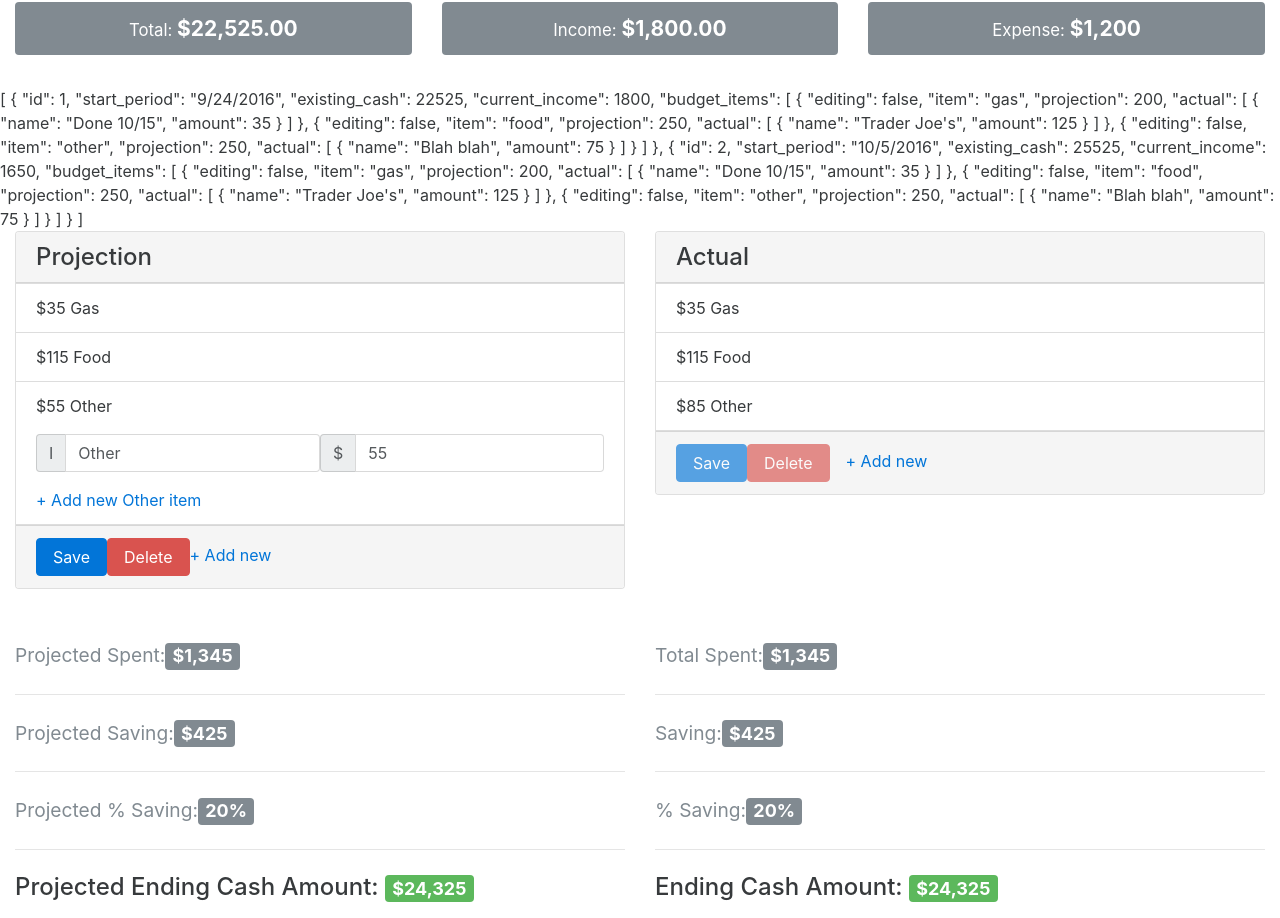
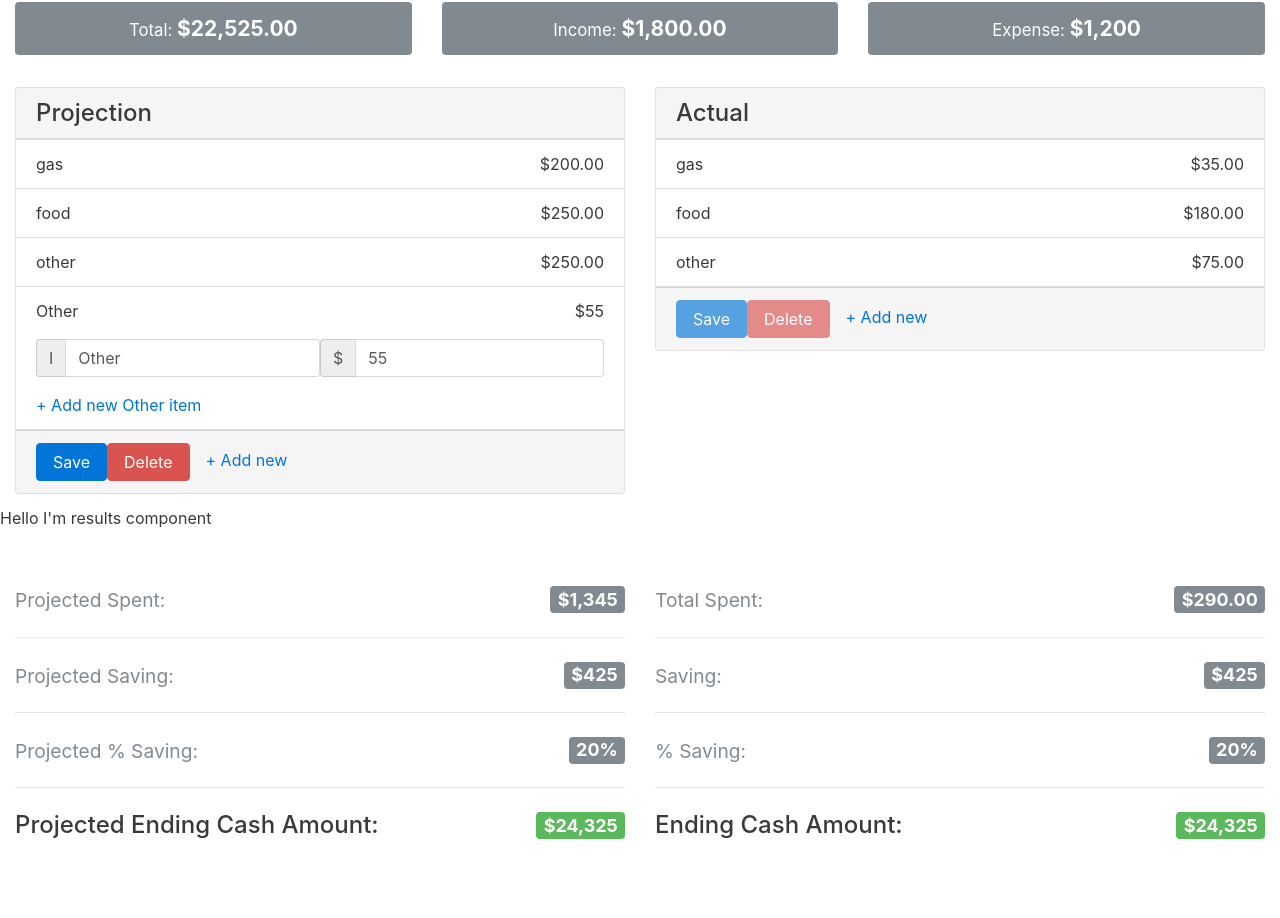
Before and after one commit to chris-gaona/budget, an Angular app: page / in a window 1280 px wide. Shown: the part 393-1311 px from the top of the page. After the commit the page ends 1248 px from the top, so only its background shows below. Built offline with nearby package versions, Linux system fonts and the light colour scheme.

Commit message:
Gets @Input & @Output decorators working on ui to change budget; starts adding unit tests to service file

```diff
--- a/src/app/app.component.html
+++ b/src/app/app.component.html
@@ -2,11 +2,10 @@
 
 <app-navbar></app-navbar>
 
-<app-header [budgets]="budgets" [selectedBudget]="selectedBudget"></app-header>
+<app-header [budgets]="budgets" [selectedBudget]="selectedBudget" (chosenBudget)="chosenBudget($event)"></app-header>
 
 <app-overview [selectedBudget]="selectedBudget"></app-overview>
 
-{{budgets | json}}
 <div class="container-fluid">
   <div class="row">
     <div class="col-md-6">
@@ -15,17 +14,19 @@
           Projection
         </h4>
         <ul class="list-group list-group-flush">
-          <li class="list-group-item">
-            <span class="pull-xs-right">$35</span>
-            Gas
+          <li class="list-group-item" *ngFor="let budget of selectedBudget.budget_items">
+            <span class="float-xs-right">{{budget.projection | currency:'USD':true}}</span>
+            {{budget.item}}
+            <!--<span class="float-xs-right">$35</span>-->
+            <!--Gas-->
           </li>
-          <li class="list-group-item">
-            <span class="pull-xs-right">$115</span>
-            Food
-          </li>
+          <!--<li class="list-group-item">-->
+            <!--<span class="float-xs-right">$115</span>-->
+            <!--Food-->
+          <!--</li>-->
           <li class="list-group-item">
             <p>
-              <span class="pull-xs-right">$55</span>
+              <span class="float-xs-right">$55</span>
               Other
             </p>
             <div class="col-md-6 px-0">
@@ -46,7 +47,7 @@
         </ul>
         <div class="card-footer">
           <a href="#" class="btn btn-primary">Save</a>
-          <a href="#" class="btn btn-danger m-r-1">Delete</a>
+          <a href="#" class="btn btn-danger mr-1">Delete</a>
           <a href="#">+ Add new</a>
         </div>
       </div>
@@ -61,18 +62,20 @@
             <!--<span class="pull-xs-right" >{{getItemTotal(budget)}}</span>-->
             <!--{{budget.item}}-->
           <!--</li>-->
-          <li class="list-group-item">
-            <span class="pull-xs-right">$35</span>
-            Gas
+          <li class="list-group-item" *ngFor="let budget of selectedBudget.budget_items">
+            <span class="float-xs-right">{{getActualTotal(budget) | currency:'USD':true}}</span>
+            {{budget.item}}
+            <!--<span class="float-xs-right">$35</span>-->
+            <!--Gas-->
           </li>
-          <li class="list-group-item">
-            <span class="pull-xs-right">$115</span>
-            Food
-          </li>
-          <li class="list-group-item">
-            <span class="pull-xs-right">$85</span>
-            Other
-          </li>
+          <!--<li class="list-group-item">-->
+            <!--<span class="float-xs-right">$115</span>-->
+            <!--Food-->
+          <!--</li>-->
+          <!--<li class="list-group-item">-->
+            <!--<span class="float-xs-right">$85</span>-->
+            <!--Other-->
+          <!--</li>-->
         </ul>
         <div class="card-footer">
           <a href="#" class="btn btn-primary disabled">Save</a>
@@ -83,5 +86,23 @@
     </div>
     <div class="clearfix"></div>
     <app-results></app-results>
+    <div class="col-md-6 mt-2">
+      <h4 class="my-1"><small class="text-muted">Projected Spent:</small> <span class="tag tag-default float-xs-right">$1,345</span></h4>
+      <hr class="my-2">
+      <h4 class="my-1"><small class="text-muted">Projected Saving:</small> <span class="tag tag-default float-xs-right">$425</span></h4>
+      <hr class="my-2">
+      <h4 class="my-1"><small class="text-muted">Projected % Saving:</small> <span class="tag tag-default float-xs-right">20%</span></h4>
+      <hr class="my-2">
+      <h4 class="my-1">Projected Ending Cash Amount: <span class="tag tag-success float-xs-right">$24,325</span></h4>
+    </div>
+    <div class="col-md-6 mt-2">
+      <h4 class="my-1"><small class="text-muted">Total Spent:</small> <span class="tag tag-default float-xs-right">{{getTotalSpent() | currency:'USD':true}}</span></h4>
+      <hr class="my-2">
+      <h4 class="my-1"><small class="text-muted">Saving:</small> <span class="tag tag-default float-xs-right">$425</span></h4>
+      <hr class="my-2">
+      <h4 class="my-1"><small class="text-muted">% Saving:</small> <span class="tag tag-default float-xs-right">20%</span></h4>
+      <hr class="my-2">
+      <h4 class="my-1">Ending Cash Amount: <span class="tag tag-success float-xs-right">$24,325</span></h4>
+    </div>
   </div>
 </div>
--- a/src/app/app.component.ts
+++ b/src/app/app.component.ts
@@ -10,6 +10,10 @@ import { Budget } from './budget';
 })
 export class AppComponent implements OnInit {
   selectedBudget: Budget;
+  totalActual: number;
+  totalSpent: number;
+  totals: any;
+  mergeTotals: number;
 
   constructor(private budgetService: BudgetService) { }
 
@@ -20,4 +24,36 @@ export class AppComponent implements OnInit {
   ngOnInit() {
     this.selectedBudget = this.budgetService.getAllBudgets()[0];
   }
+
+  chosenBudget(budget) {
+    // Handle the event
+    this.selectedBudget = budget;
+  }
+
+  getActualTotal(budget) {
+    this.totalActual = 0;
+    for (let i = 0; i < budget.actual.length; i++) {
+      this.totalActual += budget.actual[i].amount;
+    }
+    return this.totalActual;
+  }
+
+  getTotalSpent() {
+    this.totalSpent = 0;
+    this.totals = [];
+    this.mergeTotals = 0;
+    for (let i = 0; i < this.selectedBudget.budget_items.length; i++) {
+      let item = this.selectedBudget.budget_items[i];
+      for (let j = 0; j < item.actual.length; j++) {
+        this.totalSpent += item.actual[j].amount;
+      }
+    }
+    this.totals.push(this.totalSpent);
+
+    for (let i = 0; i < this.totals.length; i++) {
+      this.mergeTotals += this.totals[i];
+    }
+
+    return this.mergeTotals;
+  }
 }
--- a/src/app/budget.service.ts
+++ b/src/app/budget.service.ts
@@ -4,7 +4,14 @@ import { Budget } from './budget';
 @Injectable()
 export class BudgetService {
   // placeholder for budgets
-  budgets: Budget[] = [{
+  budgets: Budget[] = [];
+
+  // Placeholder for last id so we can simulate
+  // automatic incrementing of id's
+  lastId: number = 2;
+
+  constructor() {
+    let mockBudget1 = new Budget({
       id: 1,
       start_period: '9/24/2016',
       existing_cash: 22525,
@@ -29,6 +36,10 @@ export class BudgetService {
             {
               name: 'Trader Joe\'s',
               amount: 125
+            },
+            {
+              name: 'Safeway',
+              amount: 55
             }
           ]
         },
@@ -44,8 +55,9 @@ export class BudgetService {
           ]
         }
       ]
-  },
-  {
+    });
+
+    let mockBudget2 = new Budget({
       id: 2,
       start_period: '10/5/2016',
       existing_cash: 25525,
@@ -54,40 +66,41 @@ export class BudgetService {
         {
           editing: false,
           item: 'gas',
-        projection: 200,
+          projection: 140,
           actual: [
             {
               name: 'Done 10/15',
-            amount: 35
+              amount: 55
             }
           ]
         },
         {
           editing: false,
           item: 'food',
-        projection: 250,
+          projection: 190,
           actual: [
             {
               name: 'Trader Joe\'s',
-            amount: 125
+              amount: 165
             }
           ]
         },
         {
           editing: false,
           item: 'other',
-        projection: 250,
+          projection: 50,
           actual: [
             {
               name: 'Blah blah',
-            amount: 75
+              amount: 92
             }
           ]
         }
       ]
-  }];
+    });
 
-  constructor() {
+    this.addBudget(mockBudget1);
+    this.addBudget(mockBudget2);
   }
 
   // get all budgets
@@ -96,13 +109,20 @@ export class BudgetService {
   }
 
   // get a single budget
-  getBudgetById() {
-
+  getBudgetById(id: number): Budget {
+    return this.budgets
+      .filter(budget => budget.id === id)
+      .pop();
   }
 
   // add new budget
-  addBudget() {
+  addBudget(budget: Budget): BudgetService {
+    if (!budget.id) {
+      budget.id = ++this.lastId;
+    }
 
+    this.budgets.push(budget);
+    return this;
   }
 
   // update existing budget
--- a/src/app/header/header.component.html
+++ b/src/app/header/header.component.html
@@ -4,7 +4,7 @@
       <button type="button" class="btn btn-outline-primary text-uppercase">Start new period</button>
     </div>
     <div class="float-xs-left mb-2 mx-1">
-      <select class="form-control" [(ngModel)]="selectedBudget">
+      <select class="form-control" [(ngModel)]="selectedBudget" (ngModelChange)="updateBudget($event)">
         <option *ngFor="let budget of budgets" [ngValue]="budget">{{budget.start_period}}</option>
       </select>
       <!--<select class="form-control">-->
--- a/src/app/header/header.component.ts
+++ b/src/app/header/header.component.ts
@@ -12,10 +12,16 @@ export class HeaderComponent implements OnInit {
 
   @Input() selectedBudget: Budget;
 
-  // @Output() chosenBudget = new EventEmitter<Budget>();
+  @Output() chosenBudget = new EventEmitter<any>();
 
-  constructor() { }
+  constructor() {
+  }
 
   ngOnInit() {
   }
+
+  updateBudget(budget) {
+    this.selectedBudget = budget;
+    this.chosenBudget.emit(budget);
+  }
 }
--- a/src/app/results/results.component.html
+++ b/src/app/results/results.component.html
@@ -1,18 +1 @@
-<div class="col-md-6 mt-2">
-  <h4 class="my-1"><small class="text-muted">Projected Spent:</small> <span class="tag tag-default pull-xs-right">$1,345</span></h4>
-  <hr class="my-2">
-  <h4 class="my-1"><small class="text-muted">Projected Saving:</small> <span class="tag tag-default pull-xs-right">$425</span></h4>
-  <hr class="my-2">
-  <h4 class="my-1"><small class="text-muted">Projected % Saving:</small> <span class="tag tag-default pull-xs-right">20%</span></h4>
-  <hr class="my-2">
-  <h4 class="my-1">Projected Ending Cash Amount: <span class="tag tag-success pull-xs-right">$24,325</span></h4>
-</div>
-<div class="col-md-6 mt-2">
-  <h4 class="my-1"><small class="text-muted">Total Spent:</small> <span class="tag tag-default pull-xs-right">$1,345</span></h4>
-  <hr class="my-2">
-  <h4 class="my-1"><small class="text-muted">Saving:</small> <span class="tag tag-default pull-xs-right">$425</span></h4>
-  <hr class="my-2">
-  <h4 class="my-1"><small class="text-muted">% Saving:</small> <span class="tag tag-default pull-xs-right">20%</span></h4>
-  <hr class="my-2">
-  <h4 class="my-1">Ending Cash Amount: <span class="tag tag-success pull-xs-right">$24,325</span></h4>
-</div>
+<p>Hello I'm results component</p>
--- a/src/app/results/results.component.ts
+++ b/src/app/results/results.component.ts
@@ -1,4 +1,4 @@
-import { Component, OnInit } from '@angular/core';
+import {Component, OnInit} from '@angular/core';
 
 @Component({
   selector: 'app-results',
```
Also changed, not shown: 1 other file (tests, documents, lock files or other folders). Lines whose indentation alone changed are shown as unchanged.
